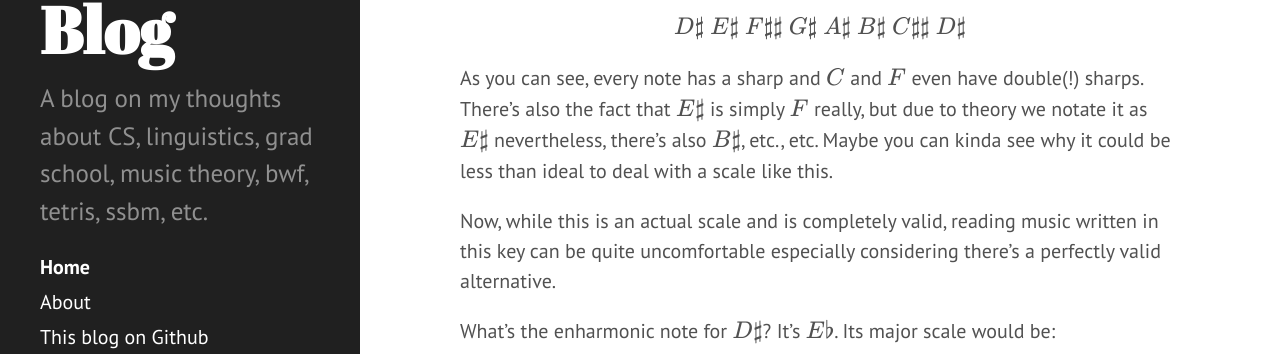
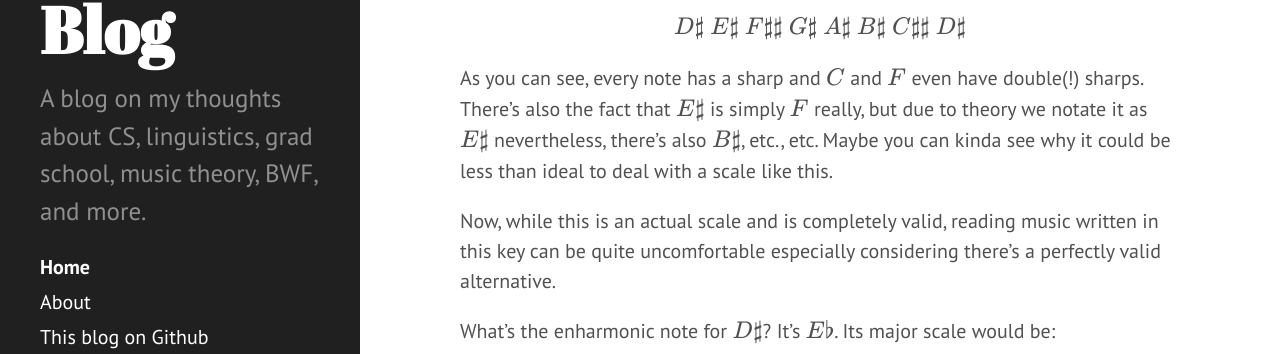
Before and after one commit to jjdelvalle/jblog, a Jekyll site: the page built from index.html, in a window 1280 px wide. Shown: the part 350-704 px from the top of the page. Built offline with Jekyll 4.4.1, drawn with Linux system fonts in a browser that asks for light colours; nearby versions of some CDN libraries; the list of posts is cut into pages by our own code.

Commit message:
Update blog description

```diff
--- a/_config.yml
+++ b/_config.yml
@@ -13,7 +13,7 @@ permalink:        pretty
 title: JDV's Blog
 tagline: CS, Linguistics, Grad School, etc.
 email: delvallejacobo@gmail.com
-description: A blog on my thoughts about CS, linguistics, grad school, music theory, bwf, tetris, ssbm, etc.
+description: A blog on my thoughts about CS, linguistics, grad school, music theory, BWF, and more.
 author: JDV
 logo: public/favicon.ico
 baseurl: "/jblog" # the subpath of your site, e.g. /blog/
```
